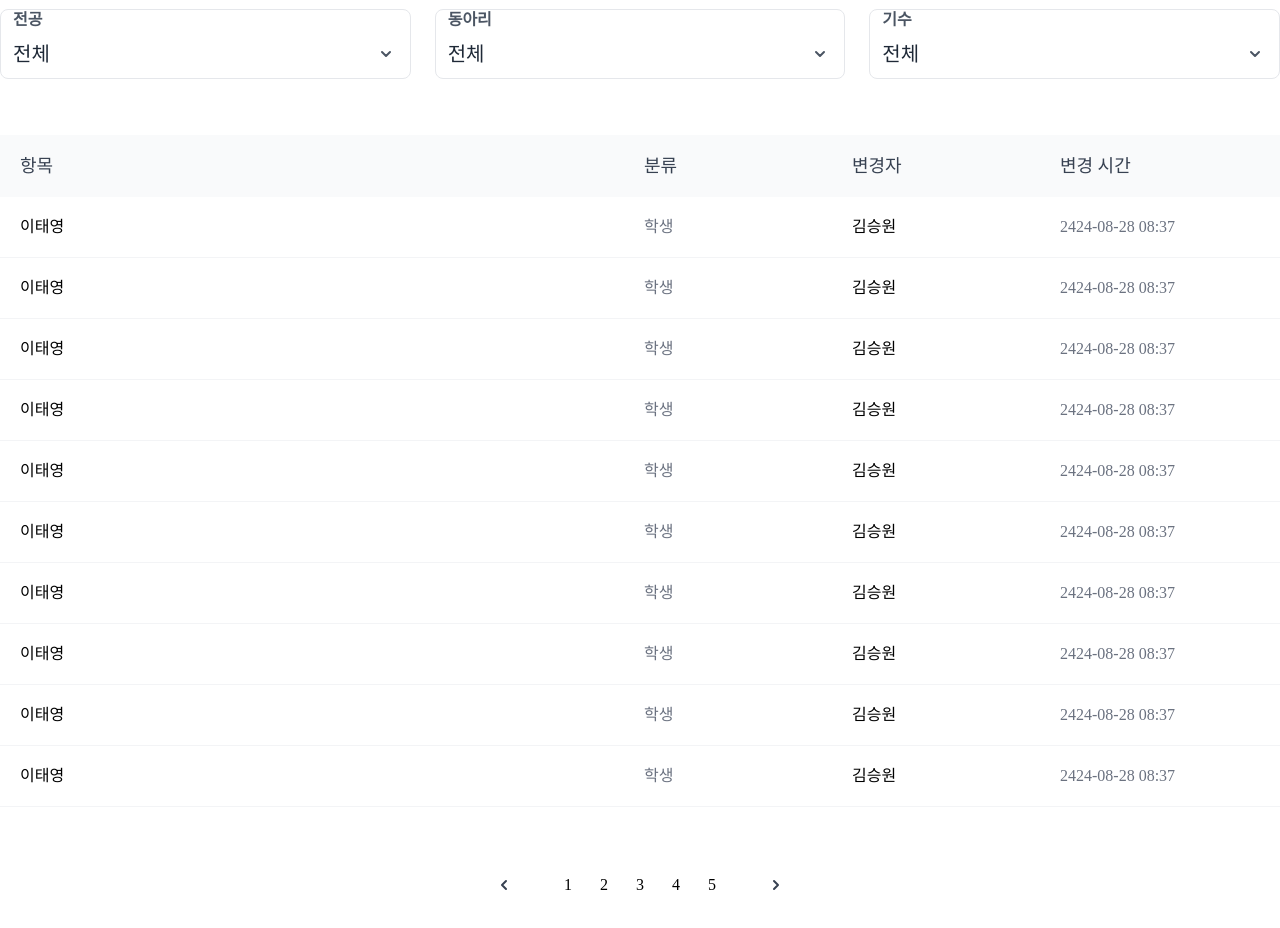
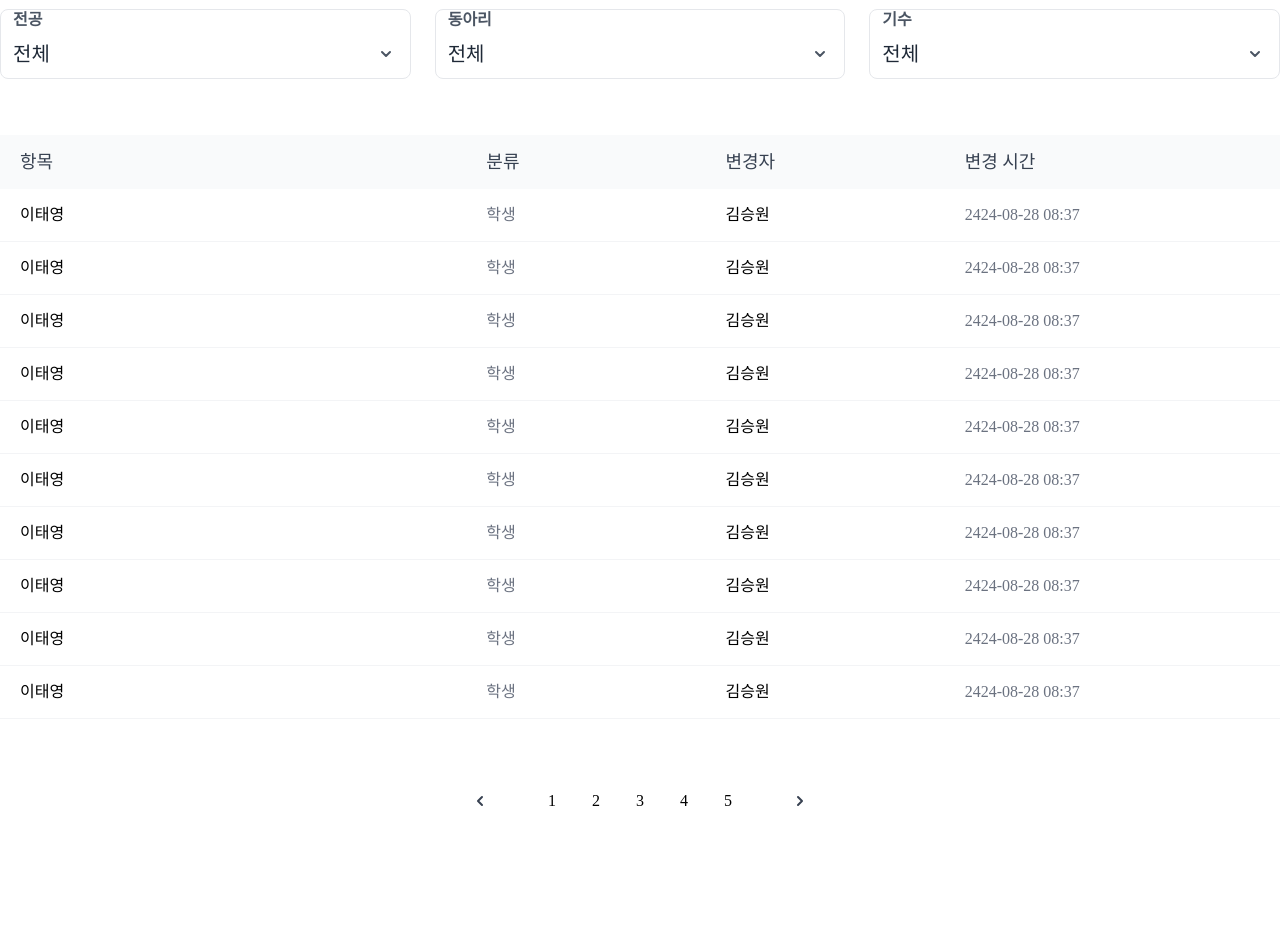
Before and after one commit to Daemawiki/Claudia, a Next.js app: page /division/student in a window 1280 px wide. Shown: the part 380-1308 px from the top of the page. After the commit the page ends 1251 px from the top, so only its background shows below. Built offline with nearby package versions, Linux system fonts and the light colour scheme.

Commit message:
[DMWCOMM-25-38] improve recent table readability and pagination targets

```diff
--- a/src/app/(with-header)/recent/List.tsx
+++ b/src/app/(with-header)/recent/List.tsx
@@ -15,29 +15,30 @@ export const List = ({
   changeUserName,
   changeTime,
 }: ListProps) => {
+  const isHeader = Boolean(listTitle);
+  const primaryTextClass = isHeader
+    ? "text-medium18 text-gray700"
+    : "text-medium16 text-black";
+  const secondaryTextClass = isHeader
+    ? "text-medium18 text-gray700"
+    : "text-medium16 text-gray500";
+
   return (
     <div
-      className={`w-full gap-2 flex items-center p-5 ${listTitle ? "bg-gray50" : "bg-white border-b border-b-gray100"}`}
+      className={`w-full px-5 py-4 sm:px-4 ${isHeader ? "bg-gray50" : "bg-white border-b border-b-gray100"}`}
     >
-      <p
-        className={`w-full cursor-pointer ${listTitle ? "text-medium18 text-gray700" : "text-medium16"}`}
-      >
-        {title}
-      </p>
-      <div className={`w-full flex items-center gap-2`}>
-        <p
-          className={`w-full ${listTitle ? "text-medium18 text-gray700" : "text-medium16 text-gray500"}`}
-        >
-          {group}
-        </p>
-        <p
-          className={`w-full ${listTitle ? "text-medium18 text-gray700" : "text-medium16"}`}
-        >
-          {changeUserName}
-        </p>
-        <p
-          className={`w-full ${listTitle ? "text-medium18 text-gray700" : "text-medium16 text-gray500"}`}
-        >
+      <div className="grid grid-cols-[minmax(0,2fr)_minmax(0,1fr)_minmax(0,1fr)_minmax(0,1.3fr)] items-center gap-3 sm:hidden">
+        <p className={`${primaryTextClass} truncate`}>{title}</p>
+        <p className={`${secondaryTextClass} truncate`}>{group}</p>
+        <p className={`${primaryTextClass} truncate`}>{changeUserName}</p>
+        <p className={`${secondaryTextClass} truncate`}>{changeTime}</p>
+      </div>
+
+      <div className="hidden grid-cols-2 items-center gap-2 sm:grid">
+        <p className={`${primaryTextClass} truncate`}>{title}</p>
+        <p className={`${secondaryTextClass} truncate text-right`}>{group}</p>
+        <p className={`${primaryTextClass} truncate`}>{changeUserName}</p>
+        <p className={`${secondaryTextClass} truncate text-right`}>
           {changeTime}
         </p>
       </div>
--- a/src/app/(with-header)/recent/Pagination.tsx
+++ b/src/app/(with-header)/recent/Pagination.tsx
@@ -5,19 +5,32 @@ export const Pagination = () => {
   const arr = [1, 2, 3, 4, 5];
   return (
     <div className="w-full flex justify-center gap-7 px-6">
-      <div className="flex cursor-pointer p-1.5 rounded-lg hover:bg-gray100">
+      <button
+        type="button"
+        aria-label="이전 페이지"
+        className="flex h-11 w-11 cursor-pointer items-center justify-center rounded-lg hover:bg-gray100 focus-visible:outline-none focus-visible:ring-2 focus-visible:ring-lime300 focus-visible:ring-offset-2"
+      >
         <Arrow className="text-gray700" />
-      </div>
+      </button>
       <div className="flex items-center">
-        {arr.map((item, index) => (
-          <div className=" cursor-pointer rounded-lg h-9 w-9 flex items-center justify-center hover:bg-lime50">
+        {arr.map(item => (
+          <button
+            key={item}
+            type="button"
+            aria-label={`${item} 페이지`}
+            className="flex h-11 w-11 cursor-pointer items-center justify-center rounded-lg hover:bg-lime50 focus-visible:outline-none focus-visible:ring-2 focus-visible:ring-lime300 focus-visible:ring-offset-2"
+          >
             {item}
-          </div>
+          </button>
         ))}
       </div>
-      <div className={`flex cursor-pointer p-1.5 rounded-lg hover:bg-gray100`}>
+      <button
+        type="button"
+        aria-label="다음 페이지"
+        className="flex h-11 w-11 cursor-pointer items-center justify-center rounded-lg hover:bg-gray100 focus-visible:outline-none focus-visible:ring-2 focus-visible:ring-lime300 focus-visible:ring-offset-2"
+      >
         <Arrow direction="right" className="text-gray700" />
-      </div>
+      </button>
     </div>
   );
 };
--- a/src/app/(with-header)/recent/page.tsx
+++ b/src/app/(with-header)/recent/page.tsx
@@ -12,7 +12,7 @@ function Recent() {
   });
   return (
     <div className="w-full flex justify-center pb-12">
-      <div className="flex w-full max-w-screen-xl flex-col gap-14 px-12 pt-16">
+      <div className="flex w-full max-w-screen-xl flex-col gap-14 px-6 pt-16 sm:px-4 lg:px-12">
         <Title
           noPadding
           noShow
```
